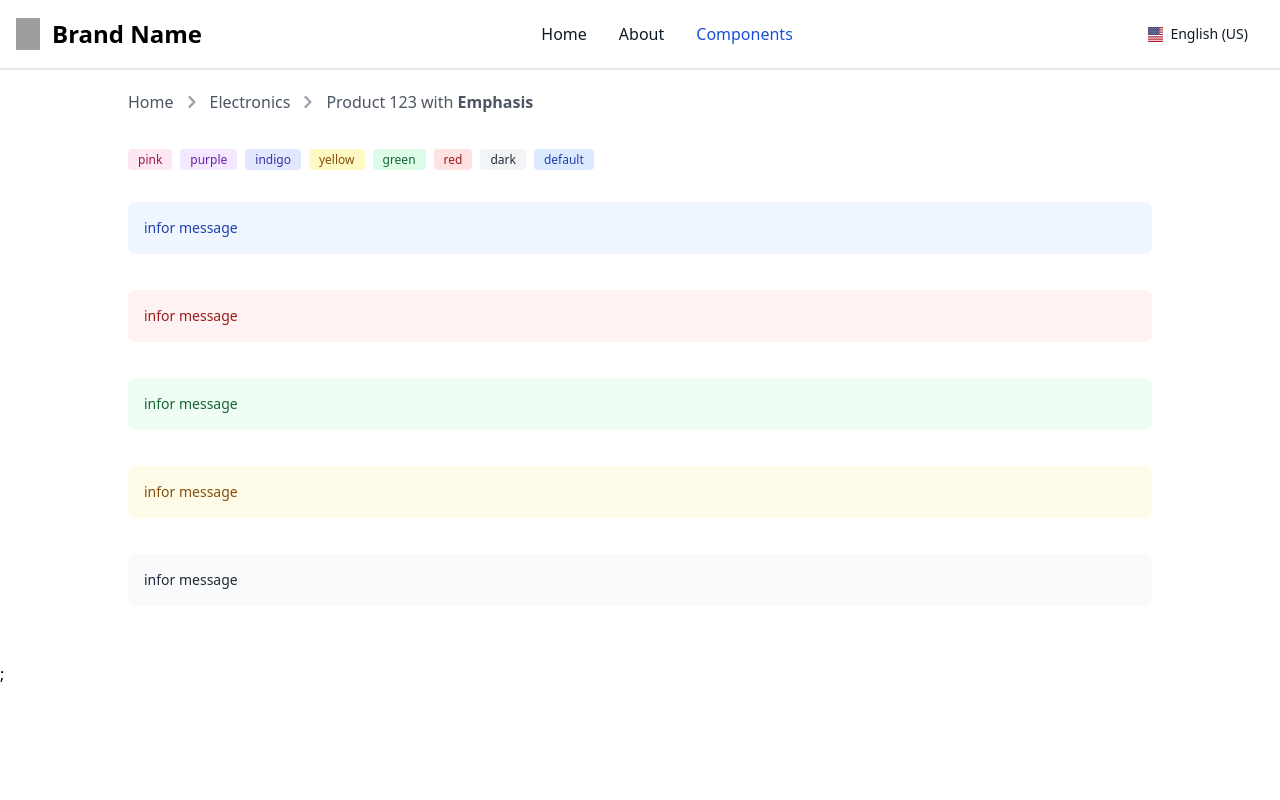
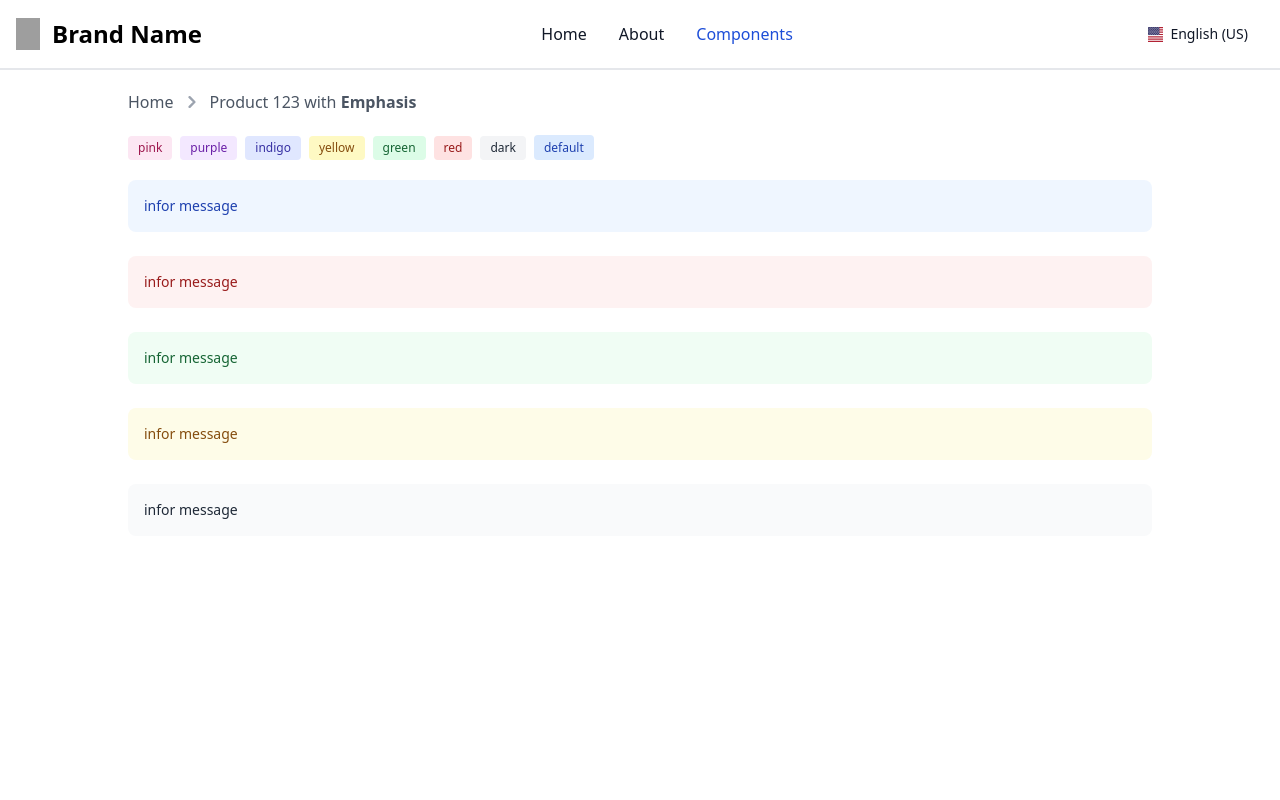
Before and after one commit to whiskerside/cloudflare-nextjs, a Next.js app: page /components in a window 1280 px wide. Shown: the top 800 px of the page. Built offline with nearby package versions, Linux system fonts and the light colour scheme; grey boxes are pictures that could not be loaded.

Commit message:
update style for badge component

```diff
--- a/app/components/page.tsx
+++ b/app/components/page.tsx
@@ -5,7 +5,6 @@ import Alert from "@/ui/alert";
 export default function Page() {
   const breadcrumbItems = [
     { href: "/", element: "Home" },
-    { href: "/category/electronics", element: "Electronics" },
     {
       href: "/product/123",
       element: (
@@ -19,8 +18,8 @@ export default function Page() {
   return (
     <>
       <Breadcrumb items={breadcrumbItems} />
-      <div className="max-w-screen-lg mx-auto p-3 px-0 mb-6">
-        <div className="pb-3">
+      <section className="space-y-4">
+        <div className="">
           <Badge kind="pink" text="pink" />
           <Badge kind="purple" text="purple" />
           <Badge kind="indigo" text="indigo" />
@@ -30,15 +29,14 @@ export default function Page() {
           <Badge kind="dark" text="dark" />
           <Badge kind="default" text="default" />
         </div>
-        <div className="my-3">
+        <div className="my-1">
           <Alert kind="info" message="infor message" />
           <Alert kind="danger" message="infor message" />
           <Alert kind="success" message="infor message" />
           <Alert kind="warning" message="infor message" />
           <Alert kind="default" message="infor message" />
         </div>
-      </div>
-      ;
+      </section>
     </>
   );
 }
--- a/app/globals.css
+++ b/app/globals.css
@@ -29,6 +29,7 @@ body {
 
 section {
   @apply my-5 max-w-screen-lg mx-auto;
+  @apply px-2 md:px-0;
 }
 
 section.hero {
--- a/ui/alert.tsx
+++ b/ui/alert.tsx
@@ -2,13 +2,13 @@ import { AlertProps } from "@/utils/types";
 
 export default function Alert({ kind, message }: AlertProps) {
   const status: { [key: string]: string } = {
-    info: "p-4 mb-4 text-sm text-blue-800 rounded-lg bg-blue-50 dark:bg-gray-800 dark:text-blue-400",
+    info: "p-4 mb-1 text-sm text-blue-800 rounded-lg bg-blue-50 dark:bg-gray-800 dark:text-blue-400",
     danger:
-      "p-4 mb-4 text-sm text-red-800 rounded-lg bg-red-50 dark:bg-gray-800 dark:text-red-400",
+      "p-4 mb-1 text-sm text-red-800 rounded-lg bg-red-50 dark:bg-gray-800 dark:text-red-400",
     success:
-      "p-4 mb-4 text-sm text-green-800 rounded-lg bg-green-50 dark:bg-gray-800 dark:text-green-400",
+      "p-4 mb-1 text-sm text-green-800 rounded-lg bg-green-50 dark:bg-gray-800 dark:text-green-400",
     warning:
-      "p-4 mb-4 text-sm text-yellow-800 rounded-lg bg-yellow-50 dark:bg-gray-800 dark:text-yellow-300",
+      "p-4 mb-1 text-sm text-yellow-800 rounded-lg bg-yellow-50 dark:bg-gray-800 dark:text-yellow-300",
     default:
       "p-4 text-sm text-gray-800 rounded-lg bg-gray-50 dark:bg-gray-800 dark:text-gray-300",
   };
--- a/ui/badge.tsx
+++ b/ui/badge.tsx
@@ -2,19 +2,19 @@ import { BadgeProps } from "@/utils/types";
 
 export default function Badge({ kind, text }: BadgeProps) {
   const kinds: { [key: string]: string } = {
-    pink: "bg-pink-100 text-pink-800 text-xs font-medium me-2 px-2.5 py-0.5 rounded dark:bg-pink-900 dark:text-pink-300",
+    pink: "inline-block bg-pink-100 text-pink-800 text-xs font-medium me-2 px-2.5 py-1 rounded dark:bg-pink-900 dark:text-pink-300",
     purple:
-      "bg-purple-100 text-purple-800 text-xs font-medium me-2 px-2.5 py-0.5 rounded dark:bg-purple-900 dark:text-purple-300",
+      "inline-block bg-purple-100 text-purple-800 text-xs font-medium me-2 px-2.5 py-1 rounded dark:bg-purple-900 dark:text-purple-300",
     indigo:
-      "bg-indigo-100 text-indigo-800 text-xs font-medium me-2 px-2.5 py-0.5 rounded dark:bg-indigo-900 dark:text-indigo-300",
+      "inline-block bg-indigo-100 text-indigo-800 text-xs font-medium me-2 px-2.5 py-1 rounded dark:bg-indigo-900 dark:text-indigo-300",
     yellow:
-      "bg-yellow-100 text-yellow-800 text-xs font-medium me-2 px-2.5 py-0.5 rounded dark:bg-yellow-900 dark:text-yellow-300",
+      "inline-block bg-yellow-100 text-yellow-800 text-xs font-medium me-2 px-2.5 py-1 rounded dark:bg-yellow-900 dark:text-yellow-300",
     green:
-      "bg-green-100 text-green-800 text-xs font-medium me-2 px-2.5 py-0.5 rounded dark:bg-green-900 dark:text-green-300",
-    red: "bg-red-100 text-red-800 text-xs font-medium me-2 px-2.5 py-0.5 rounded dark:bg-red-900 dark:text-red-300",
-    dark: "bg-gray-100 text-gray-800 text-xs font-medium me-2 px-2.5 py-0.5 rounded dark:bg-gray-700 dark:text-gray-300",
+      "inline-block bg-green-100 text-green-800 text-xs font-medium me-2 px-2.5 py-1 rounded dark:bg-green-900 dark:text-green-300",
+    red: "inline-block bg-red-100 text-red-800 text-xs font-medium me-2 px-2.5 py-1 rounded dark:bg-red-900 dark:text-red-300",
+    dark: "inline-block bg-gray-100 text-gray-800 text-xs font-medium me-2 px-2.5 py-1 rounded dark:bg-gray-700 dark:text-gray-300",
     default:
-      "bg-blue-100 text-blue-800 text-xs font-medium me-2 px-2.5 py-0.5 rounded dark:bg-blue-900 dark:text-blue-300",
+      "bg-blue-100 text-blue-800 text-xs font-medium me-2 px-2.5 py-1 rounded dark:bg-blue-900 dark:text-blue-300",
   };
 
   return <span className={kinds[kind]}>{text}</span>;
```
